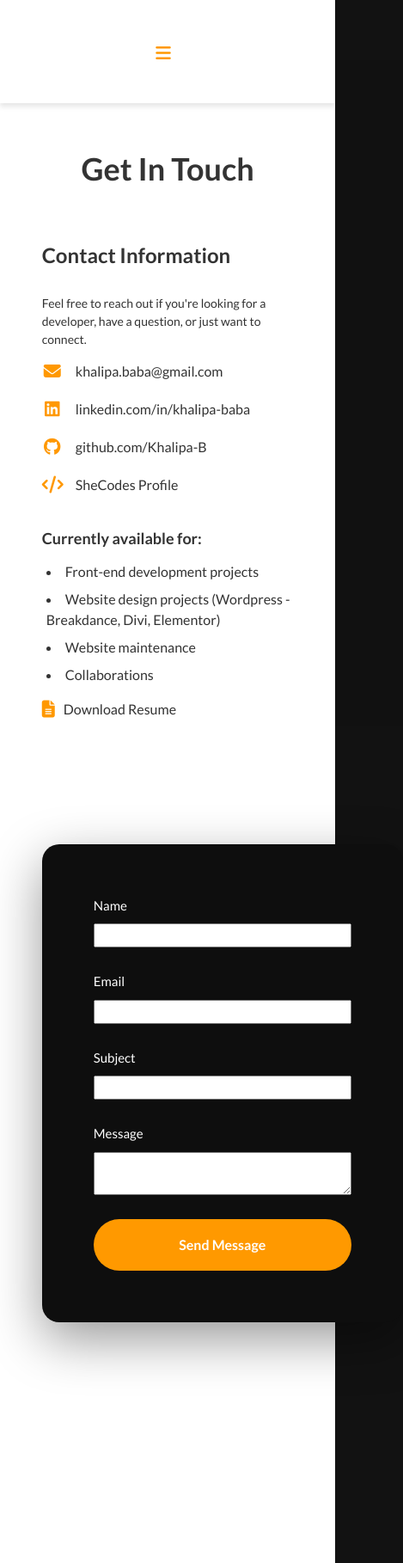
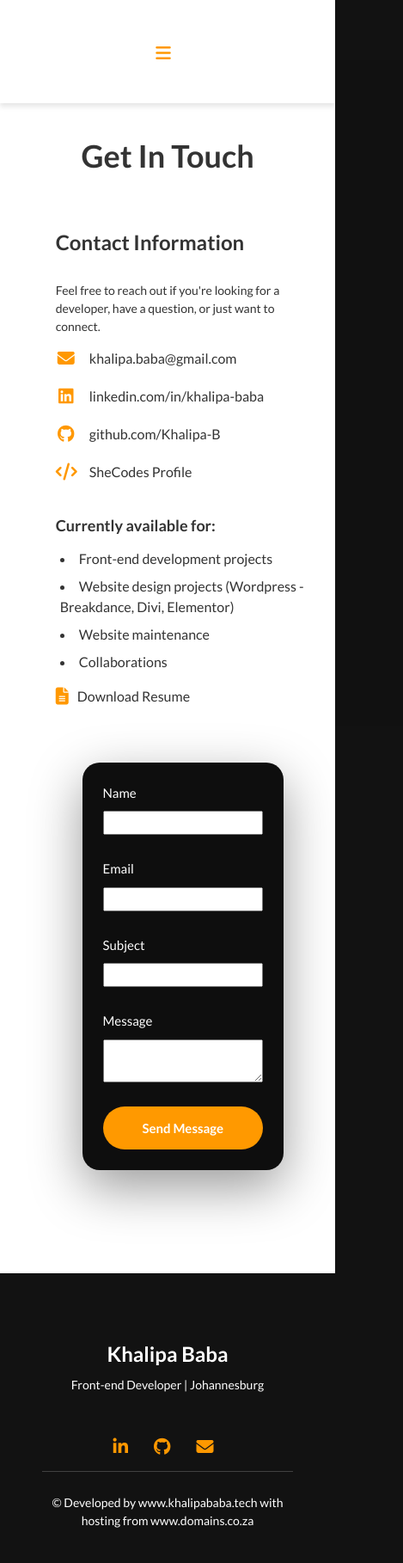
Before and after one commit to Khalipa-B/Khalipa-Baba-Portfolio-Website, a plain HTML site: page contact.html in a window 390 px wide. Shown: the top 1818 px of the page at 86% size, 469 px wide, since content can reach past the window. Drawn offline with nearby package versions, Linux system fonts and the light colour scheme.

Commit message:
Updated mobile responsiveness

```diff
--- a/styles.css
+++ b/styles.css
@@ -33,6 +33,11 @@
 
 section {
   padding: 80px 0;
+}
+
+/* Desktop section title spacing (avoid overlap with fixed header) */
+.section-title {
+  margin-top: 30px;
 }
 
 h1,
@@ -374,6 +379,10 @@
   margin-bottom: 20px;
 }
 
+#about .section-title {
+  margin-top: 30px;
+}
+
 .info-item {
   display: flex;
   align-items: center;
@@ -491,6 +500,9 @@
   color: #ff9800;
 }
 
+#skills .section-title {
+  margin-top: 30px;
+}
 
 .fa-react {
   color: #61dafb;
@@ -570,6 +582,10 @@
 
 #projects .skills-grid {
   gap: 30px;
+}
+
+#projects .section-title {
+  margin-top: 30px;
 }
 
 .projects .nav-links {
@@ -773,6 +789,10 @@
   margin-bottom: 8px;
 }
 
+#contact .section-title {
+  margin-top: 30px;
+}
+
 /* ===============================
    CONTACT FORM - PREMIUM DARK
 ================================= */
@@ -967,6 +987,15 @@
     font-size: 20px;
   }
 
+  /* Slightly lower section titles on mobile to avoid overlap with fixed header */
+  .section-title {
+    margin-top: 20px;
+  }
+
+  #contact .section-title {
+    margin-top: 80px;
+  }
+
   p {
     font-size: 14px;
   }
@@ -1094,8 +1123,49 @@
     height: 180px;
   }
 
+  /* Contact form mobile adjustments */
+  .contact-form {
+    width: 90%;
+    min-width: auto;
+    max-width: 700px;
+    padding: 24px;
+    margin: 20px 20px 20px 16px;
+  }
+
+  .contact-form .form-control,
+  .contact-form textarea.form-control {
+    padding: 12px;
+    font-size: 15px;
+  }
+
+  .contact-form .submit-btn {
+    padding: 14px;
+    font-size: 15px;
+  }
+
+  /* Center contact section on mobile */
+  .contact .container {
+    margin: 20px auto;
+    padding: 0 16px;
+  }
+
+  .contact-content {
+    flex-direction: column;
+    align-items: center;
+    gap: 30px;
+  }
+
   .section-title {
     font-size: 28px;
+  }
+
+  /* Lower the Projects title slightly on very small screens */
+  .section-title {
+    margin-top: 18px;
+  }
+
+  #contact .section-title {
+    margin-top: 80px;
   }
 
   .footer {
```
